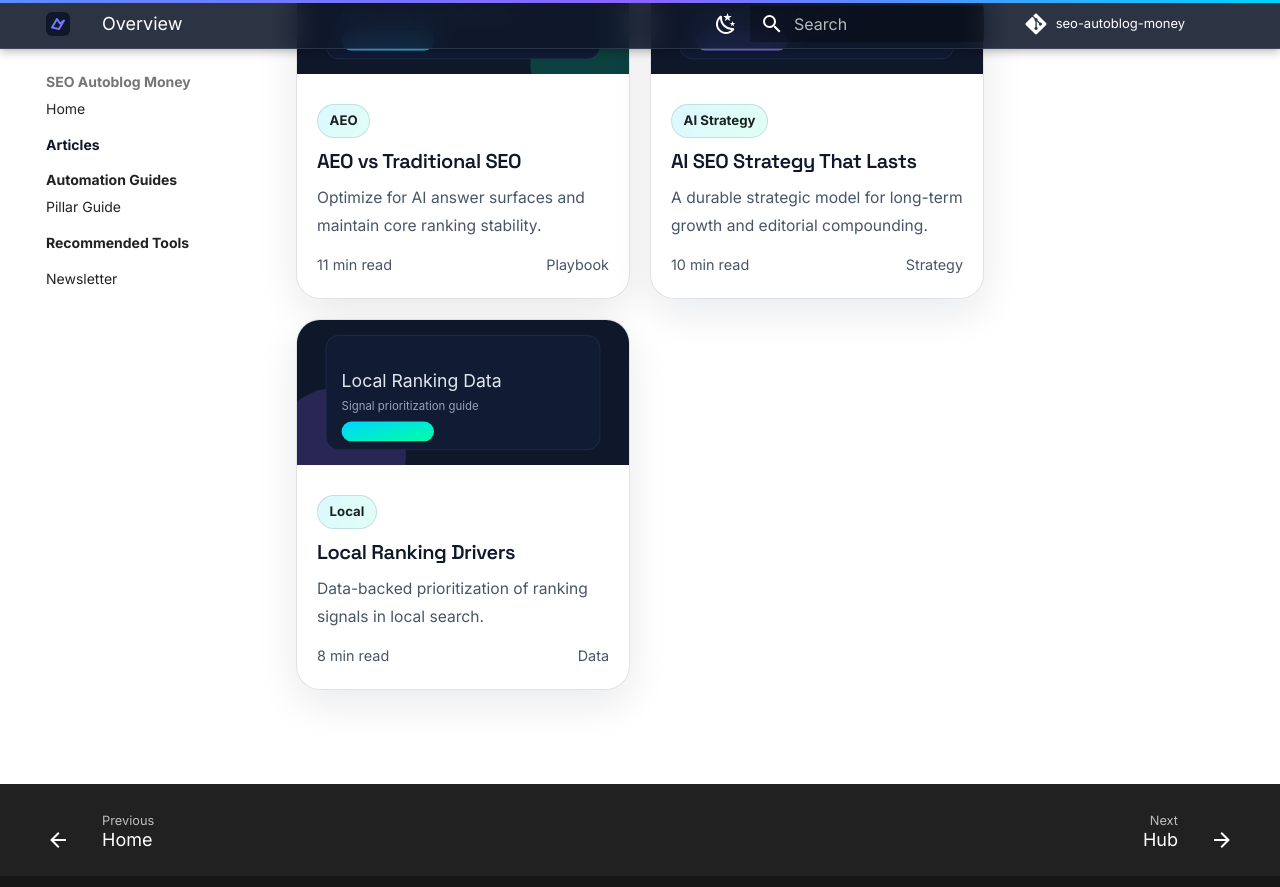
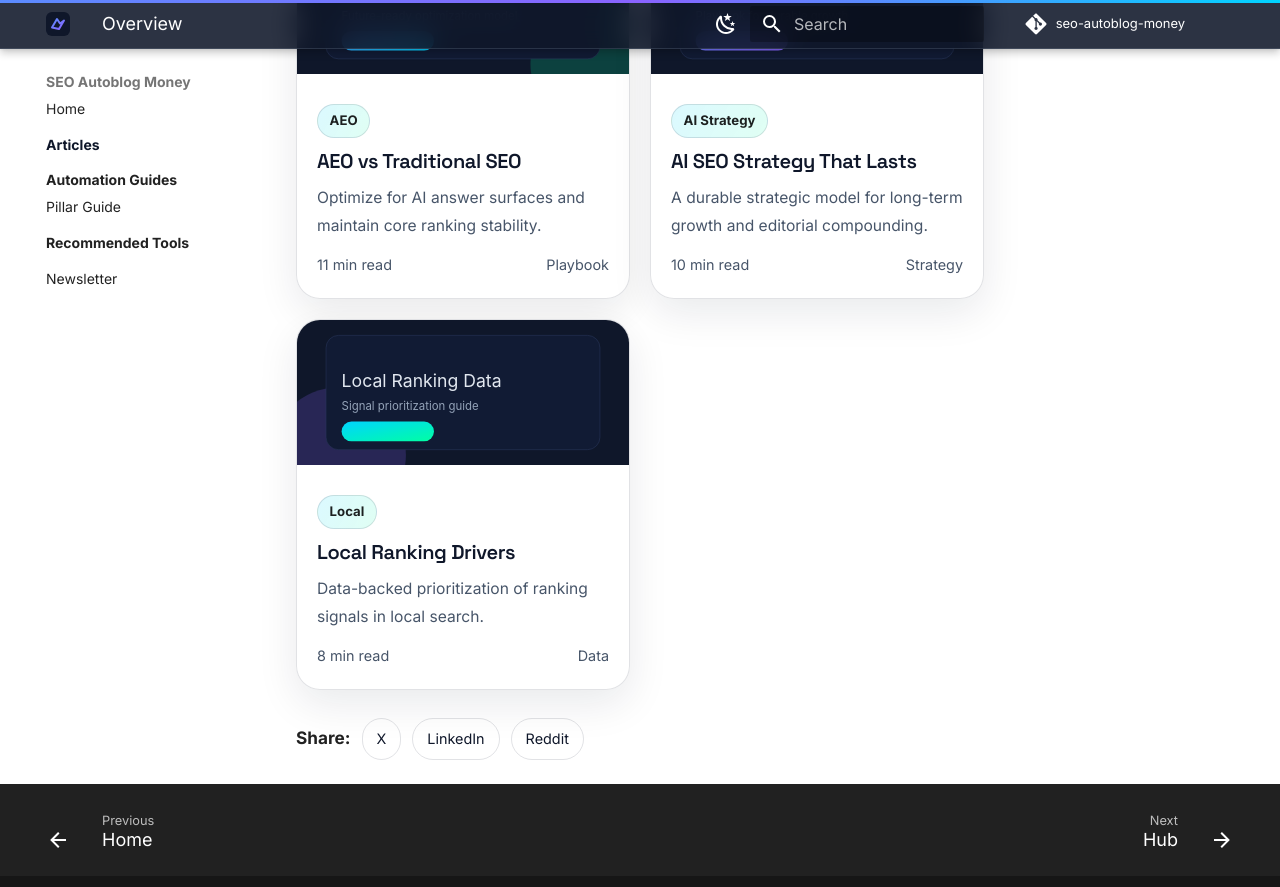
Before and after one commit to pjgiraldob/seo-autoblog-money, an MkDocs documentation site: the page built from docs/posts/index.md, in a window 1280 px wide and 900 px high, scrolled down 714 px. Shown: the top 887 px of the window. Built offline with MkDocs 1.6.1 and Material for MkDocs 9.7.7, drawn with Linux system fonts in a browser that asks for light colours; comment, search, counter and statistics services are not loaded; part of the change alters nothing that is shown.

Commit message:
fix: stabilize home navigation after reload

```diff
--- a/docs/javascripts/modern.js
+++ b/docs/javascripts/modern.js
@@ -40,6 +40,7 @@
 
     const content = qs('.md-content__inner');
     if (!content) return;
+    if (qs('.share-row', content)) return;
 
     const share = document.createElement('div');
     share.className = 'share-row reveal';
@@ -67,10 +68,15 @@
     });
   }
 
-  document.addEventListener('DOMContentLoaded', function () {
+  function init() {
     revealOnScroll();
     readingProgress();
     enhanceArticlePage();
     newsletterFormRouting();
-  });
+  }
+
+  document.addEventListener('DOMContentLoaded', init);
+  if (window.document$ && typeof window.document$.subscribe === 'function') {
+    window.document$.subscribe(init);
+  }
 })();
--- a/mkdocs.yml
+++ b/mkdocs.yml
@@ -16,8 +16,6 @@ theme:
     text: Inter
     code: JetBrains Mono
   features:
-    - navigation.instant
-    - navigation.instant.progress
     - navigation.sections
     - navigation.path
     - navigation.top
```
